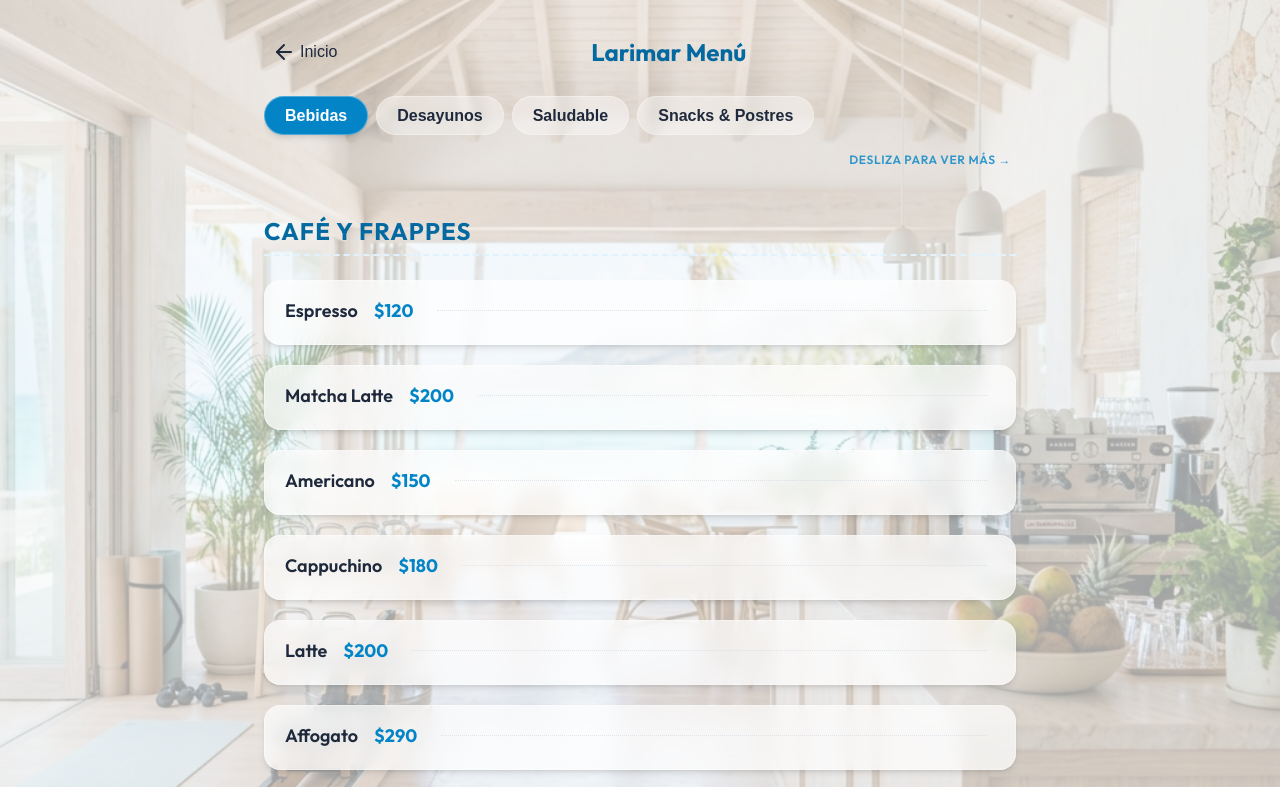
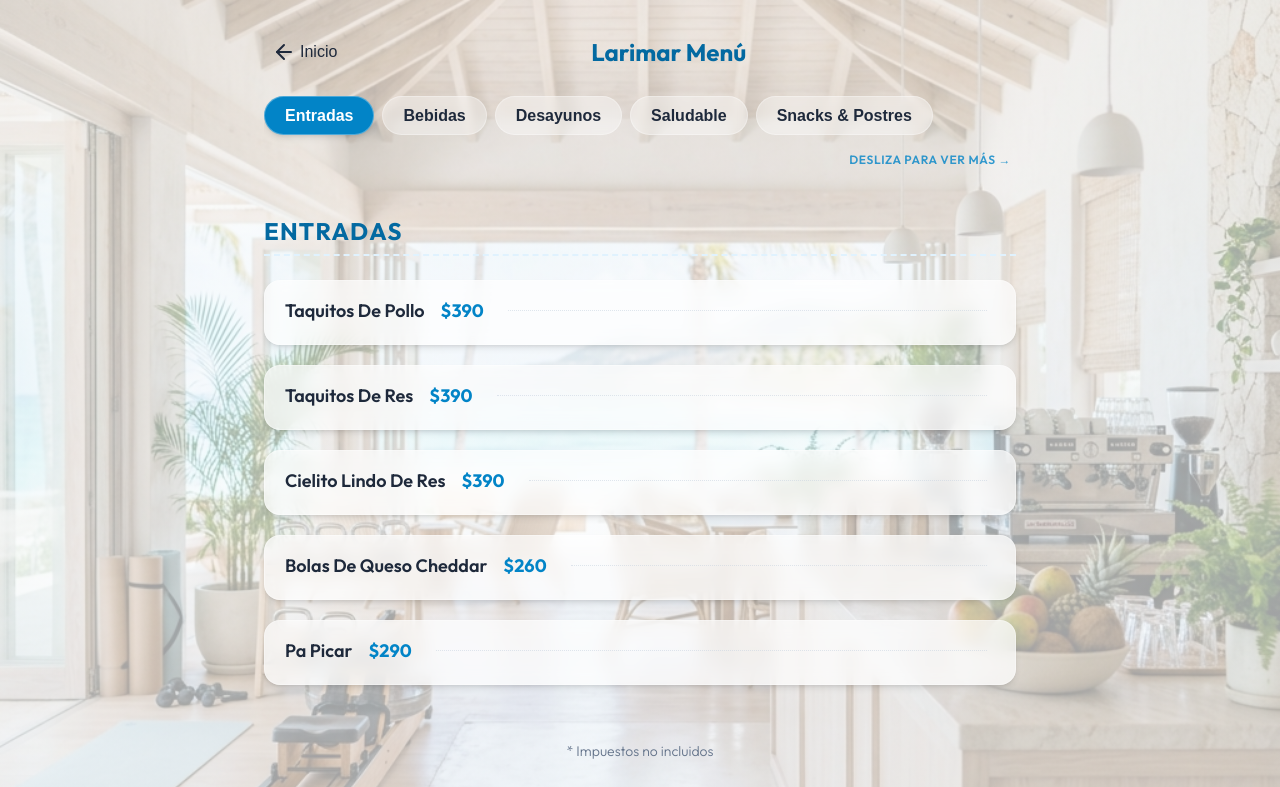
Before and after one commit to Larimarcoffeebar/larimarcoffeebar-com, a website built with Vite: page index.html in a window 1280 px wide. Both pictures are taken after a click on the button "Ver Menú". Shown: the top 787 px of the page. Built offline with nearby package versions, Linux system fonts and the light colour scheme.

Commit message:
Add files via upload

```diff
--- a/index.html
+++ b/index.html
@@ -40,7 +40,8 @@
     <!-- Tabs for Menus -->
     <div class="tabs-wrapper">
       <div class="tabs-container">
-        <button class="tab-btn active" data-target="tab-bebidas">Bebidas</button>
+        <button class="tab-btn active" data-target="tab-entradas">Entradas</button>
+        <button class="tab-btn" data-target="tab-bebidas">Bebidas</button>
         <button class="tab-btn" data-target="tab-desayunos">Desayunos</button>
         <button class="tab-btn" data-target="tab-saludable">Saludable</button>
         <button class="tab-btn" data-target="tab-snacks">Snacks & Postres</button>
@@ -49,8 +50,35 @@
     </div>
 
     <div class="menu-content-container">
+      <!-- ENTRADAS TAB -->
+      <div id="tab-entradas" class="menu-section active">
+        <h3 class="section-title">Entradas</h3>
+        <div class="menu-list">
+          <div class="menu-item-text">
+            <div class="item-header"><span class="item-name">Taquitos De Pollo</span><span class="item-price">$390</span></div>
+            <p class="item-desc">Pechuga de pollo, queso fundido, queso cheddar rayado, guacamole y pico de gallo.</p>
+          </div>
+          <div class="menu-item-text">
+            <div class="item-header"><span class="item-name">Taquitos De Res</span><span class="item-price">$390</span></div>
+            <p class="item-desc">Res molida, salsa de ajo, queso cheddar, pico de gallo, guacamole.</p>
+          </div>
+          <div class="menu-item-text">
+            <div class="item-header"><span class="item-name">Cielito Lindo De Res</span><span class="item-price">$390</span></div>
+            <p class="item-desc">Cream chesse, res molida, salsa de la casa, queso fundido, pico de gallo, guacamole, nachos.</p>
+          </div>
+          <div class="menu-item-text">
+            <div class="item-header"><span class="item-name">Bolas De Queso Cheddar</span><span class="item-price">$260</span></div>
+            <p class="item-desc">4 unidades.</p>
+          </div>
+          <div class="menu-item-text">
+            <div class="item-header"><span class="item-name">Pa Picar</span><span class="item-price">$290</span></div>
+            <p class="item-desc">Dip de queso crema y frutos secos y galletas o nachos o tortillas desidratadas.</p>
+          </div>
+        </div>
+      </div>
+
       <!-- BEBIDAS TAB -->
-      <div id="tab-bebidas" class="menu-section active">
+      <div id="tab-bebidas" class="menu-section">
         <!-- Cafe y Frappes -->
         <h3 class="section-title">Café y Frappes</h3>
         <div class="menu-list">
@@ -316,30 +344,6 @@
           <div class="menu-item-text"><div class="item-header"><span class="item-name">Galleta De Avena</span><span class="item-price">$75</span></div></div>
         </div>
 
-        <!-- Entradas -->
-        <h3 class="section-title">Entradas</h3>
-        <div class="menu-list">
-          <div class="menu-item-text">
-            <div class="item-header"><span class="item-name">Taquitos De Pollo</span><span class="item-price">$390</span></div>
-            <p class="item-desc">Pechuga de pollo, queso fundido, queso cheddar rayado, guacamole y pico de gallo.</p>
-          </div>
-          <div class="menu-item-text">
-            <div class="item-header"><span class="item-name">Taquitos De Res</span><span class="item-price">$390</span></div>
-            <p class="item-desc">Res molida, salsa de ajo, queso cheddar, pico de gallo, guacamole.</p>
-          </div>
-          <div class="menu-item-text">
-            <div class="item-header"><span class="item-name">Cielito Lindo De Res</span><span class="item-price">$390</span></div>
-            <p class="item-desc">Cream chesse, res molida, salsa de la casa, queso fundido, pico de gallo, guacamole, nachos.</p>
-          </div>
-          <div class="menu-item-text">
-            <div class="item-header"><span class="item-name">Bolas De Queso Cheddar</span><span class="item-price">$260</span></div>
-            <p class="item-desc">4 unidades.</p>
-          </div>
-          <div class="menu-item-text">
-            <div class="item-header"><span class="item-name">Pa Picar</span><span class="item-price">$290</span></div>
-            <p class="item-desc">Dip de queso crema y frutos secos y galletas o nachos o tortillas desidratadas.</p>
-          </div>
-        </div>
 
         <!-- Frutas y Nueces -->
         <h3 class="section-title">Frutas y Nueces</h3>
```
Also changed, not shown: public/QR_LARIMAR_DEFINITIVO.png (added), 1 other file.
